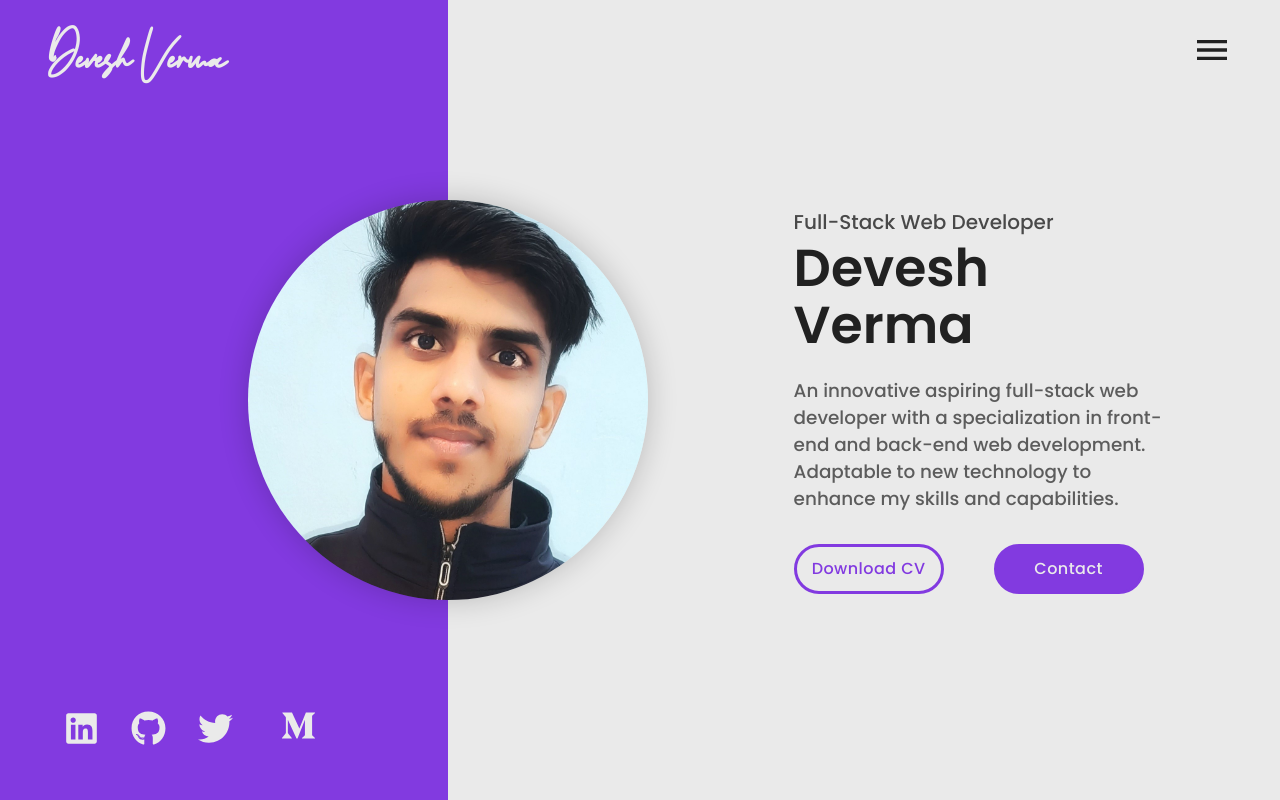
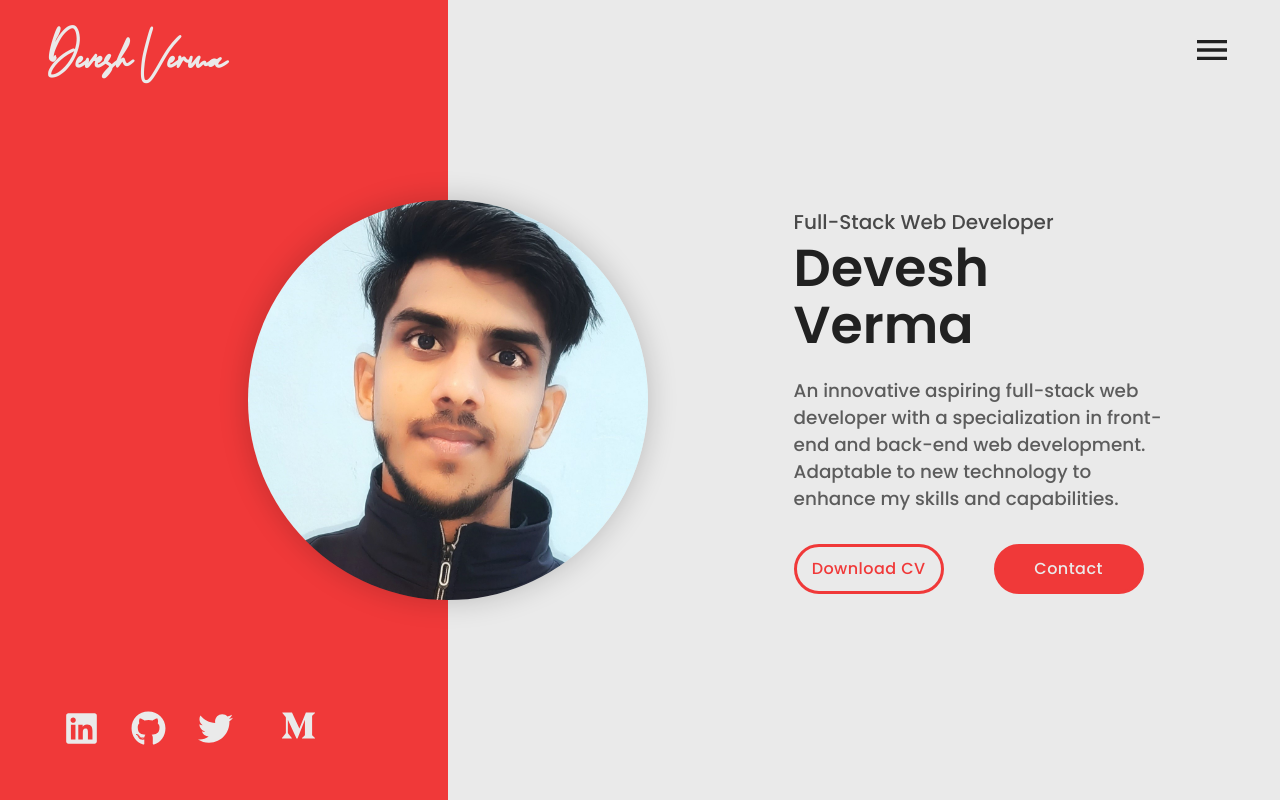
Before and after one commit to dev-deveshverma/portfolio_devesh_verma, a React (Create React App) app: page / in a window 1280 px wide. Shown: the top 800 px of the page. Built offline with nearby package versions, Linux system fonts and the light colour scheme; a web font is replaced by a local one.

Commit message:
update portfolio

```diff
--- a/src/data/contactsData.js
+++ b/src/data/contactsData.js
@@ -3,5 +3,5 @@ export const contactsData = {
     phone: '+91 7060596109',
     address: 'Harsaon Shastri Nagar Ghaziabad',
 
-    sheetAPI: ''
+    sheetAPI: 'https://sheetdb.io/api/v1/tt5b8x0x5sbmo'
 }
--- a/src/data/themeData.js
+++ b/src/data/themeData.js
@@ -6,7 +6,7 @@ import {
 
 
 export const themeData = {
-    theme:purpleThemeLight
+    theme:redThemeLight
 }
 
 
```
Also changed, not shown: 1 other file (tests, documents, lock files or other folders).
